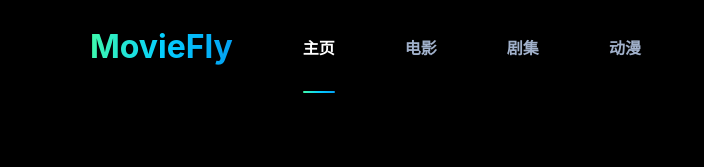
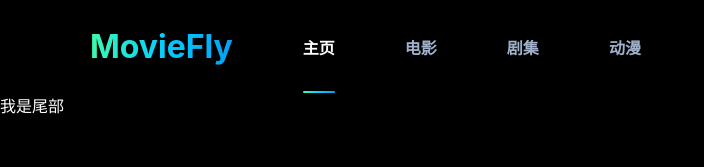
Before and after one commit to Edison-Gu/web-movie-pc-ssr, a Next.js app: page / in a window 1280 px wide. Shown: the top 167 px of the page, without its empty margins (0-704 px from the left). Built offline with nearby package versions, Linux system fonts and the light colour scheme.

Commit message:
feat: style

```diff
--- a/src/components/PageHead/index.module.scss
+++ b/src/components/PageHead/index.module.scss
@@ -2,7 +2,7 @@
 .page-container {
   @include flex-middle;
   padding: 0 90px;
-  position: absolute;
+  // position: absolute;
   // width: 1440px;
   width: 100%;
   height: 93px;
--- a/src/styles/globals.scss
+++ b/src/styles/globals.scss
@@ -6,6 +6,7 @@ body {
     Ubuntu, Cantarell, Fira Sans, Droid Sans, Helvetica Neue, sans-serif;
   font-size: $font-normal;
   background-color: $color-bg;
+  color: $color-text;
 }
 
 a {
```
Also changed, not shown: src/components/common/TagButton/index.module.scss (added).
